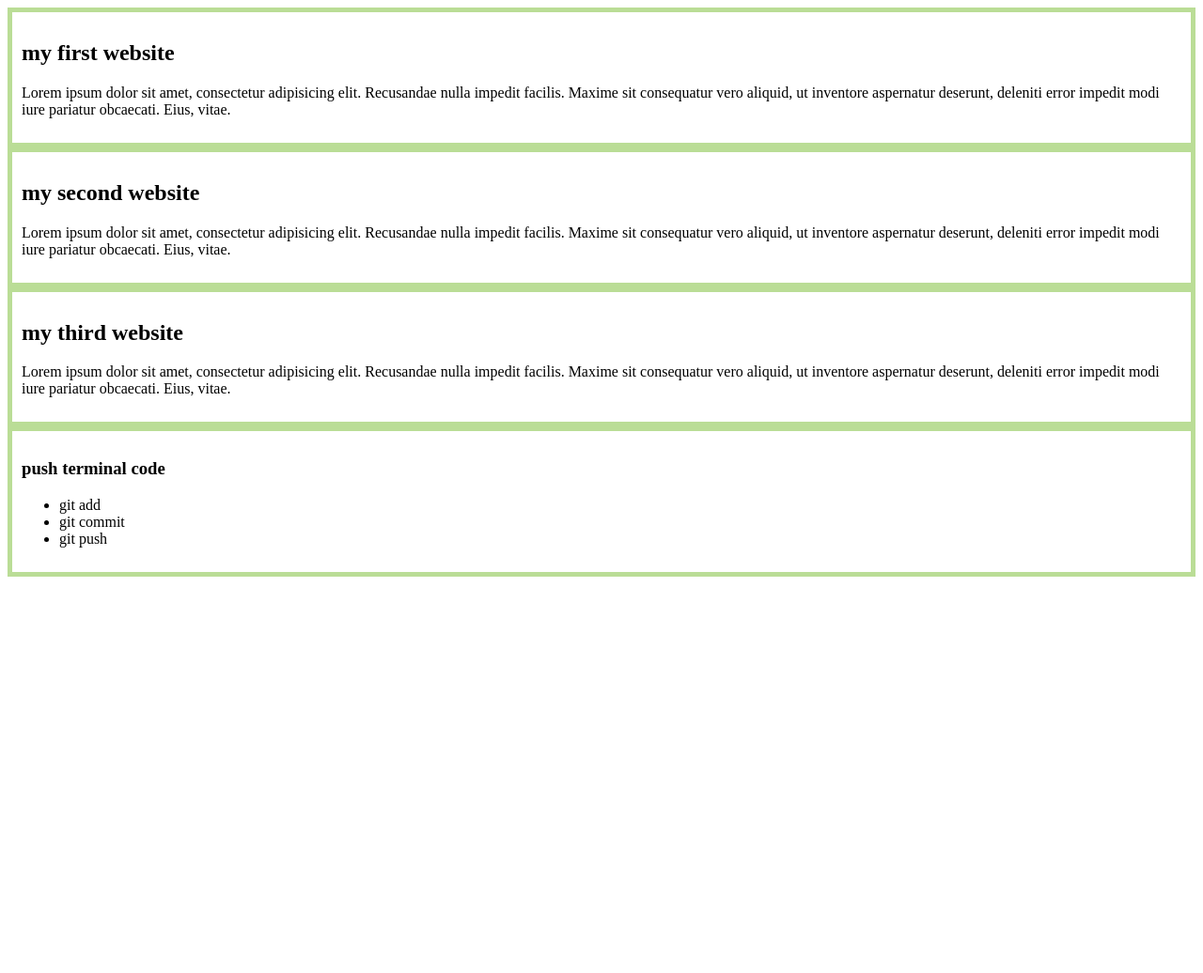
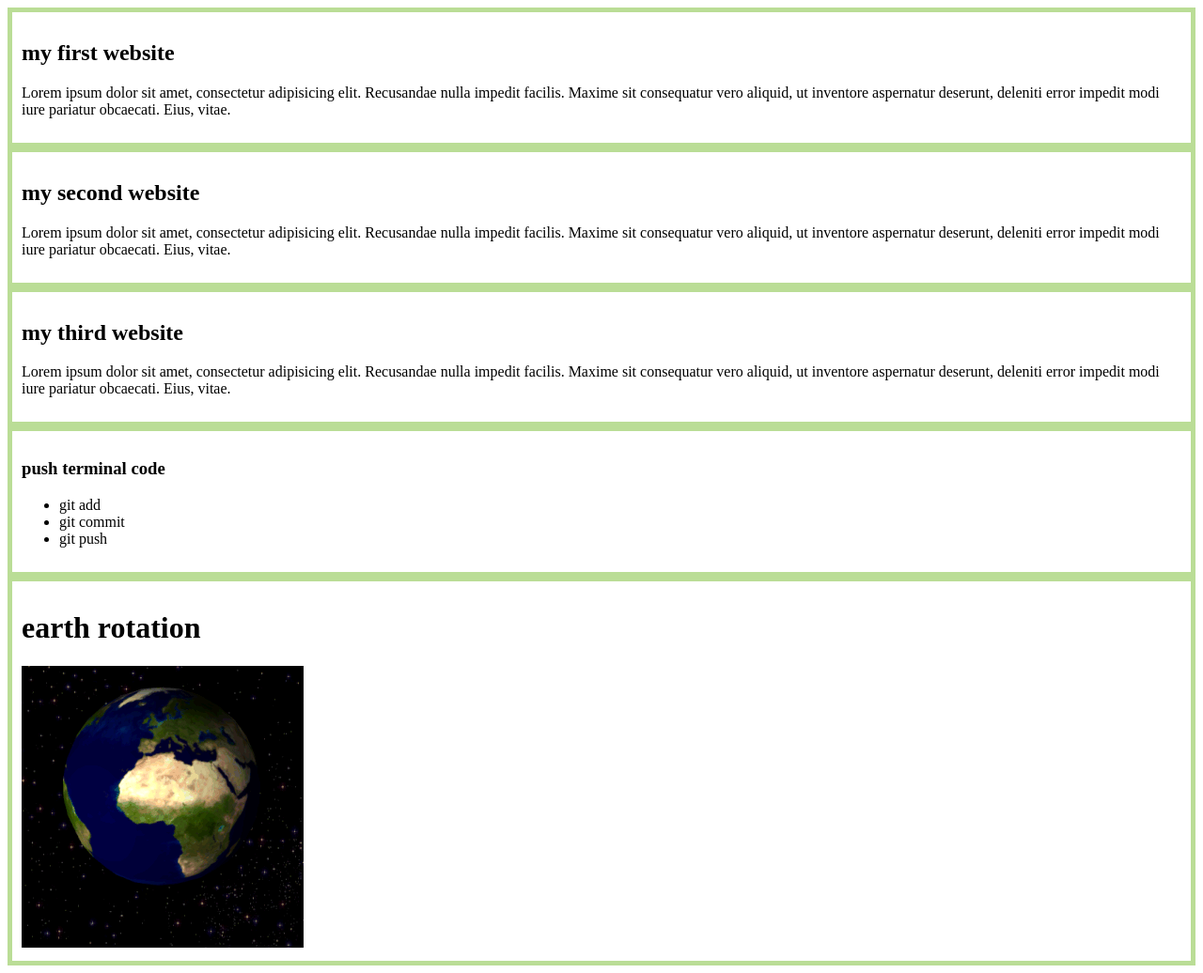
Before and after one commit to mdsohelrana11/my-simple-website, a plain HTML site: page index.html in a window 1280 px wide. Shown: the whole page at 94% size. Before the commit the page ends 800 px from the top, so only its background shows below. Drawn offline with Linux system fonts and the light colour scheme.

Commit message:
earth rotation

```diff
--- a/index.html
+++ b/index.html
@@ -22,7 +22,7 @@
         <p>Lorem ipsum dolor sit amet, consectetur adipisicing elit. Recusandae nulla impedit facilis. Maxime sit consequatur vero aliquid, ut inventore aspernatur deserunt, deleniti error impedit modi iure pariatur obcaecati. Eius, vitae.</p>
 
     </div>
-    <div>
+    <div class="push">
         <h3>push terminal code</h3>
         <ul>
             <li>git add</li>
@@ -30,5 +30,9 @@
             <li>git push</li>
         </ul>
     </div>
+    <div>
+        <h1>earth rotation</h1>
+        <img src="images/earth.gif" alt="">
+    </div>
 </body>
 </html>
```
Also changed, not shown: images/earth.gif (added).
